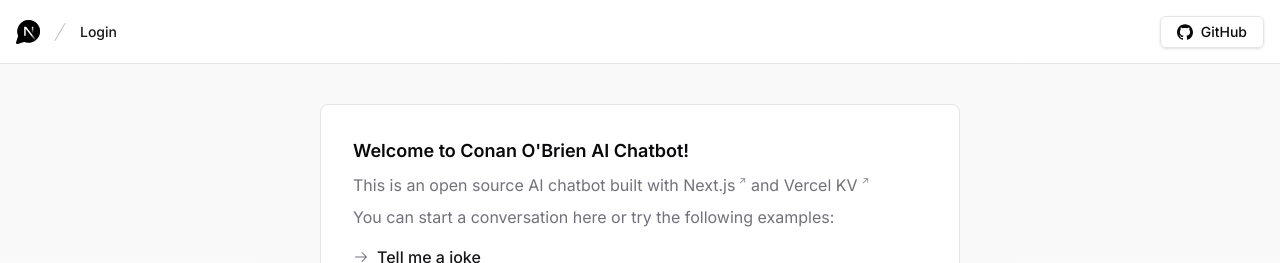
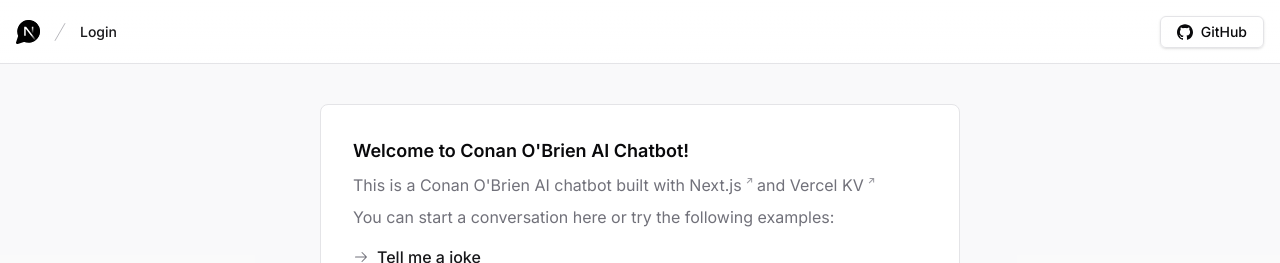
Before and after one commit to zaidmukaddam/conan-ai-chat, a Next.js app: page / in a window 1280 px wide. Shown: the top 263 px of the page. Built offline with nearby package versions, Linux system fonts and the light colour scheme; no server answers.

Commit message:
fix the empty scteen description

```diff
--- a/components/empty-screen.tsx
+++ b/components/empty-screen.tsx
@@ -28,7 +28,7 @@
           Welcome to Conan O&apos;Brien AI Chatbot!
         </h1>
         <p className="mb-2 leading-normal text-muted-foreground">
-          This is an open source AI chatbot built with{' '}
+          This is a Conan O&apos;Brien AI chatbot built with{' '}
           <ExternalLink href="https://nextjs.org">Next.js</ExternalLink> and{' '}
           <ExternalLink href="https://vercel.com/storage/kv">
             Vercel KV
```
